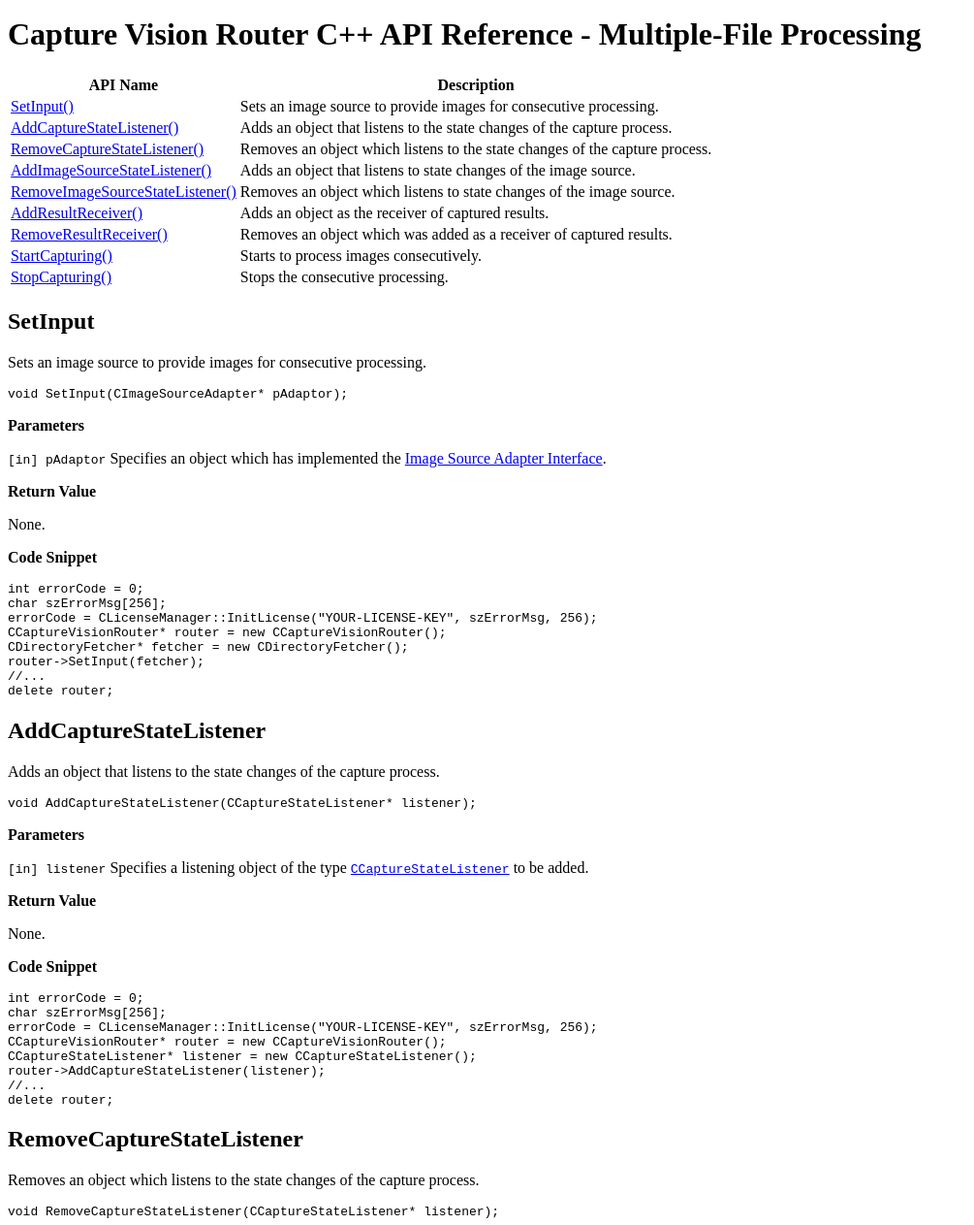
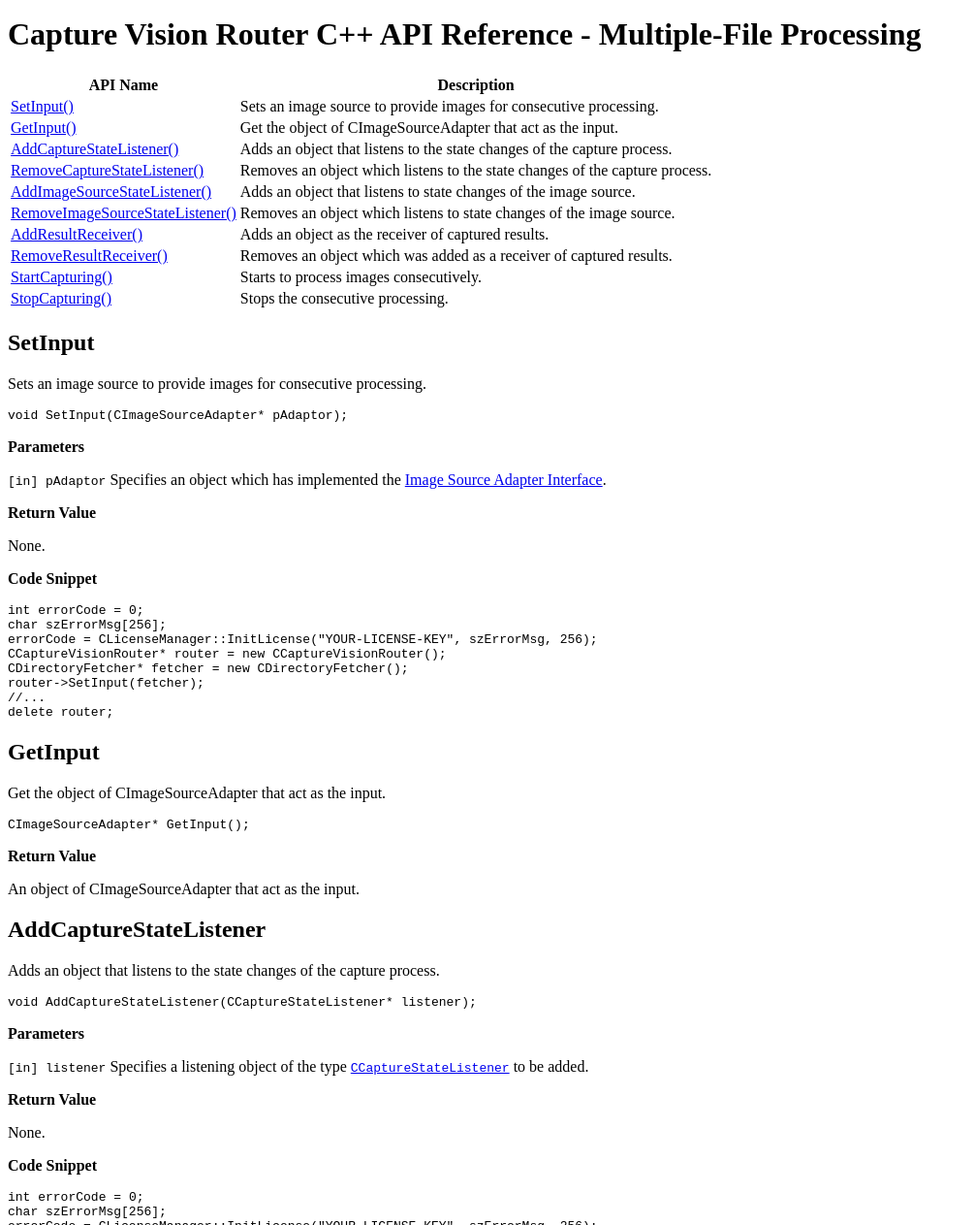
Before and after one commit to dynamsoft-docs/capture-vision-docs-server, a Jekyll site: the page built from programming/cplusplus/api-reference/capture-vision-router/multiple-file-processing.md, in a window 1280 px wide and 1400 px high, scrolled down 414 px, cut to the strip 137-1400 px from the top of the window. Shown: the whole strip at 97% size, without its empty margins (0-1005 px from the left). Built offline with Jekyll 4.4.1, drawn with Linux system fonts in a browser that asks for light colours.

Commit message:
Added getInput, clearBuffer and fixed some wrong links

````diff
--- a/programming/cplusplus/api-reference/capture-vision-router/multiple-file-processing.md
+++ b/programming/cplusplus/api-reference/capture-vision-router/multiple-file-processing.md
@@ -11,17 +11,18 @@ permalink: /programming/cplusplus/api-reference/capture-vision-router/multiple-f
 
 # Capture Vision Router C++ API Reference - Multiple-File Processing
 
-| API Name                                                            | Description                                                                  |
-| ------------------------------------------------------------------- | ---------------------------------------------------------------------------- |
-| [SetInput()](#setinput)                                             | Sets an image source to provide images for consecutive processing.         |
-| [AddCaptureStateListener()](#addcapturestatelistener)               | Adds an object that listens to the state changes of the capture process.     |
-| [RemoveCaptureStateListener()](#removecapturestatelistener)         | Removes an object which listens to the state changes of the capture process. |
-| [AddImageSourceStateListener()](#addimagesourcestatelistener)       | Adds an object that listens to state changes of the image source.            |
-| [RemoveImageSourceStateListener()](#removeimagesourcestatelistener) | Removes an object which listens to state changes of the image source.        |
-| [AddResultReceiver()](#addresultreceiver)                           | Adds an object as the receiver of captured results.                          |
-| [RemoveResultReceiver()](#removeresultreceiver)                     | Removes an object which was added as a receiver of captured results.         |
-| [StartCapturing()](#startcapturing)                                 | Starts to process images consecutively.                                      |
-| [StopCapturing()](#stopcapturing)                                   | Stops the consecutive processing.                                          |
+| API Name  | Description  |
+| --------- | ------------ |
+| [SetInput()](#setinput) | Sets an image source to provide images for consecutive processing. |
+| [GetInput()](#getinput) | Get the object of CImageSourceAdapter that act as the input. |
+| [AddCaptureStateListener()](#addcapturestatelistener) | Adds an object that listens to the state changes of the capture process. |
+| [RemoveCaptureStateListener()](#removecapturestatelistener) | Removes an object which listens to the state changes of the capture process. |
+| [AddImageSourceStateListener()](#addimagesourcestatelistener) | Adds an object that listens to state changes of the image source.  |
+| [RemoveImageSourceStateListener()](#removeimagesourcestatelistener) | Removes an object which listens to state changes of the image source.  |
+| [AddResultReceiver()](#addresultreceiver) | Adds an object as the receiver of captured results.  |
+| [RemoveResultReceiver()](#removeresultreceiver) | Removes an object which was added as a receiver of captured results. |
+| [StartCapturing()](#startcapturing) | Starts to process images consecutively.  |
+| [StopCapturing()](#stopcapturing) | Stops the consecutive processing.  |
 
 ## SetInput
 
@@ -51,6 +52,18 @@ router->SetInput(fetcher);
 //...
 delete router;
 ```
+
+## GetInput
+
+Get the object of CImageSourceAdapter that act as the input.
+
+```cpp
+CImageSourceAdapter* GetInput();
+```
+
+**Return Value**
+
+An object of CImageSourceAdapter that act as the input.
 
 ## AddCaptureStateListener
 
````
Also changed, not shown: programming/cplusplus/api-reference/capture-vision-router/capture-vision-router.md (+1 -0 lines), programming/cplusplus/api-reference/capture-vision-router/structs/simplified-capture-vision-settings.md (+5 -5 lines), programming/cplusplus/api-reference/core/basic-structures/image-source-adapter.md (+9 -0 lines).
